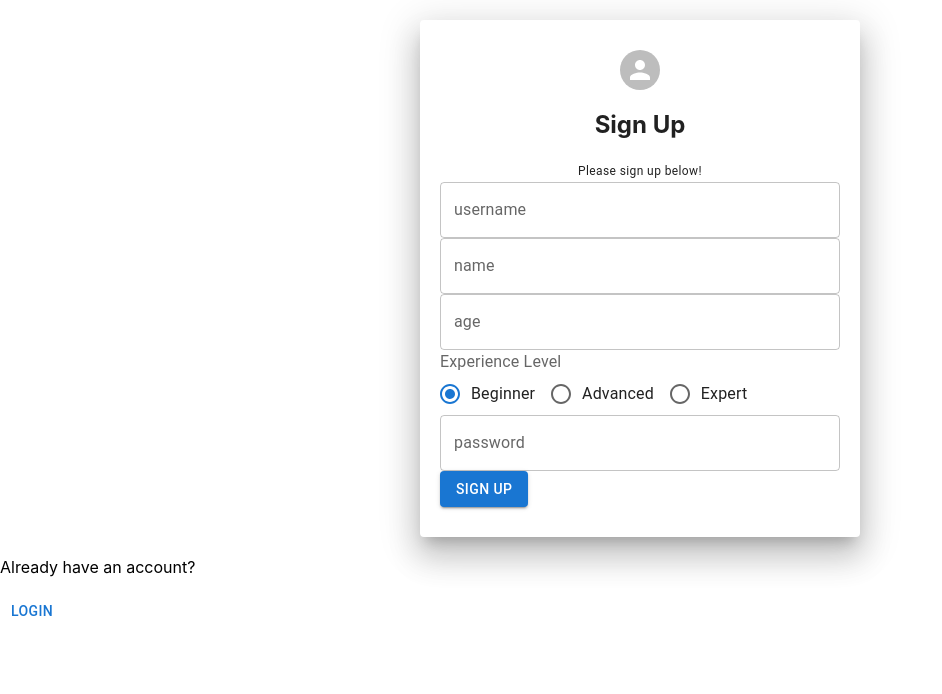
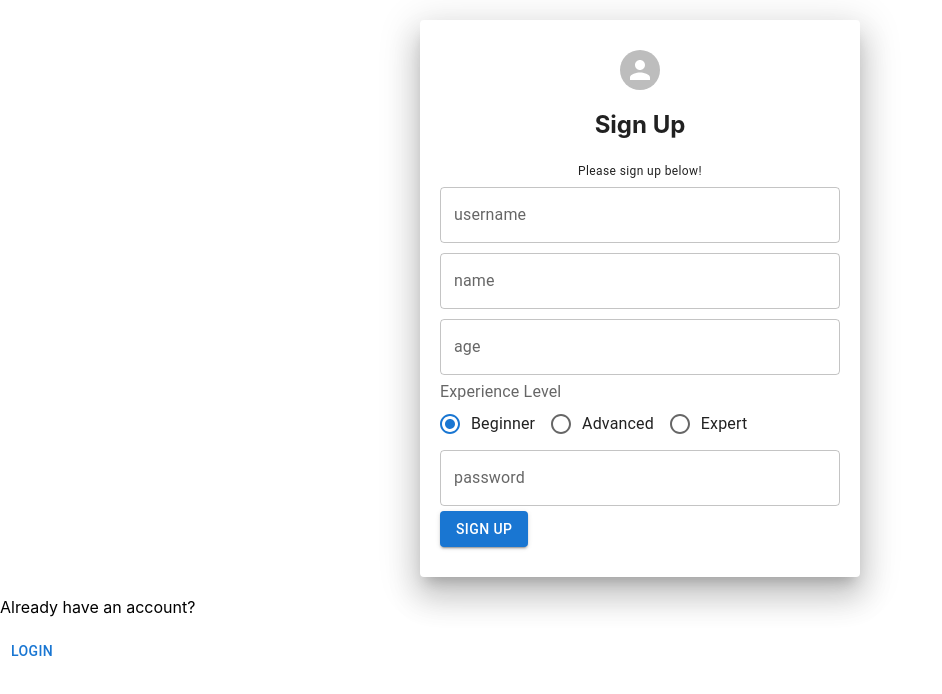
Before and after one commit to Mitchellj04/ski-buddy, a React (Create React App) app in the folder client/: page /signup in a window 1280 px wide. Both pictures are taken after a click on the button "SIGNUP". Shown: the top 694 px of the page, without its empty margins (0-942 px from the left). Built offline with nearby package versions, Linux system fonts and the light colour scheme; no server answers.

Commit message:
SignUp fixed

```diff
--- a/client/src/components/Profile.js
+++ b/client/src/components/Profile.js
@@ -1,7 +1,7 @@
 import React, { useState } from 'react'
 import '../App.css'
 import AccountCircleIcon from '@mui/icons-material/AccountCircle';
-import { Button, Dialog, DialogTitle, DialogContent, DialogActions, Paper, Typography, Box, TextField } from '@mui/material'
+import { Button, Dialog, DialogTitle, DialogContent, DialogActions, Paper, Typography, Box, TextField, Alert } from '@mui/material'
 import EditIcon from '@mui/icons-material/Edit'
 import Radio from '@mui/material/Radio';
 import RadioGroup from '@mui/material/RadioGroup';
@@ -68,10 +68,17 @@ const Profile = ({currentUser, setCurrentUser}) => {
     .then((user) => {setCurrentUser(user)
       setHideEditTrail(false)
     })
-    console.log(updatedUser)
   }
-    console.log(value)
-    console.log(currentUser)
+
+  function addBio() {
+    if(currentUser.bio === "Please add a bio"){
+      return <Alert severity='info'>Please Add a Bio</Alert>
+    }
+    else {
+      return currentUser.bio
+    }
+  }
+
   return (
     <Box style={boxStyle}>
         <AccountCircleIcon />
@@ -142,7 +149,7 @@ const Profile = ({currentUser, setCurrentUser}) => {
         <Typography style={textStyle} fontWeight="Bold">Name: <Typography>{currentUser.name}</Typography></Typography>
         <Typography style={textStyle} fontWeight="Bold">Age: <Typography>{currentUser.age}</Typography></Typography>
         <Typography style={textStyle} fontWeight="Bold">Skill Level: <Typography>{currentUser.experience_level}</Typography></Typography>
-        <Typography style={textStyle} fontWeight="Bold">Bio: <Typography>{currentUser.bio}</Typography></Typography>
+        <Typography style={textStyle} fontWeight="Bold">Bio: <Typography>{addBio()}</Typography></Typography>
         </Paper>
       </Box>
 
--- a/client/src/components/SignUp.js
+++ b/client/src/components/SignUp.js
@@ -10,34 +10,40 @@ import FormLabel from '@mui/material/FormLabel';
 
 
 const SignUp = ({setCurrentUser, currentUser}) => {
-    const [username, setUsername] = useState('')
+    // const [username, setUsername] = useState('')
     // const navigate = useNavigate()
-    const [password, setPassword] = useState('')
-    const [name, setName] = useState('')
-    const [age, setAge] = useState('')
-    const [newProfile, setNewProfile] = useState()
+    // const [password, setPassword] = useState('')
+    // const [name, setName] = useState('')
+    // const [age, setAge] = useState('')
+    const [newProfile, setNewProfile] = useState([])
     const [value, setValue] = useState("Beginner")
-    const [experience_level, setExperience]= useState('')
+    // const [experience_level, setExperience]= useState('')
 
     const paperStyle ={
         padding: '30px 20px',
         width: 400,
         margin: '20px auto'
     }
+    const fieldStyle = {
+        margin: '5px auto'
+      }
 
 
-    const handleExperience = (e) => {setExperience(e.target.value)}
-    console.log(experience_level)
+    const handleNewProfile = (e) => {setNewProfile({...newProfile, [e.target.name]: e.target.value})}
+    const handleExperience = (e) => {setValue(e.target.value)}
+
 
    function handleSubmit(e) {
         e.preventDefault()
         const user = {
-            username,
-            password,
-            name,
-            age,
-            experience_level
+            username: newProfile.username,
+            password: newProfile.password,
+            name: newProfile.name,
+            age: newProfile.age,
+            experience_level: value,
+            bio: "Please add a bio"
         }
+        console.log(user)
         fetch('/users',{
             method: "POST",
             headers:{ 'Content-Type':'application/json'},
@@ -52,6 +58,7 @@ const SignUp = ({setCurrentUser, currentUser}) => {
                 resp.json().then((err) => console.log(err))
             }
         })
+        console.log(newProfile)
    }
 
 
@@ -70,25 +77,32 @@ const SignUp = ({setCurrentUser, currentUser}) => {
                       <TextField
                         fullWidth
                         label="username"
-                        value={username}
-                        onChange={(e) => setUsername(e.target.value)}/>
+                        name="username"
+                        style={fieldStyle}
+                        value={newProfile.username}
+                        onChange={handleNewProfile}/>
                       <TextField
                         fullWidth
                         label="name"
-                        value={name}
-                        onChange={(e) => setName(e.target.value)}/>
+                        name="name"
+                        style={fieldStyle}
+                        value={newProfile.name}
+                        onChange={handleNewProfile}/>
                       <TextField
                         fullWidth
                         label="age"
                         type="number"
-                        value={age}
-                        onChange={(e) => setAge(e.target.value)}/>
+                        name="age"
+                        style={fieldStyle}
+                        value={newProfile.age}
+                        onChange={handleNewProfile}/>
                       <FormControl>
                           <FormLabel id="demo-radio-buttons-group-label">Experience Level</FormLabel>
                           <RadioGroup
                               aria-labelledby="demo-radio-buttons-group-label"
                               defaultValue="Beginner"
                               name="radio-buttons-group"
+                              style={fieldStyle}
                               style={{ display: 'initial' }}
                               onChange={handleExperience}>
                               <FormControlLabel value="Beginner" control={<Radio />} label="Beginner" />
@@ -100,8 +114,10 @@ const SignUp = ({setCurrentUser, currentUser}) => {
                         fullWidth
                         type="password"
                         label="password"
-                        value={password}
-                        onChange={(e) => setPassword(e.target.value)}/>
+                        name="password"
+                        style={fieldStyle}
+                        value={newProfile.password}
+                        onChange={handleNewProfile}/>
                       <Button variant="contained" type="submit" color="primary">Sign Up</Button>
                   </form>
               </Paper>
```
